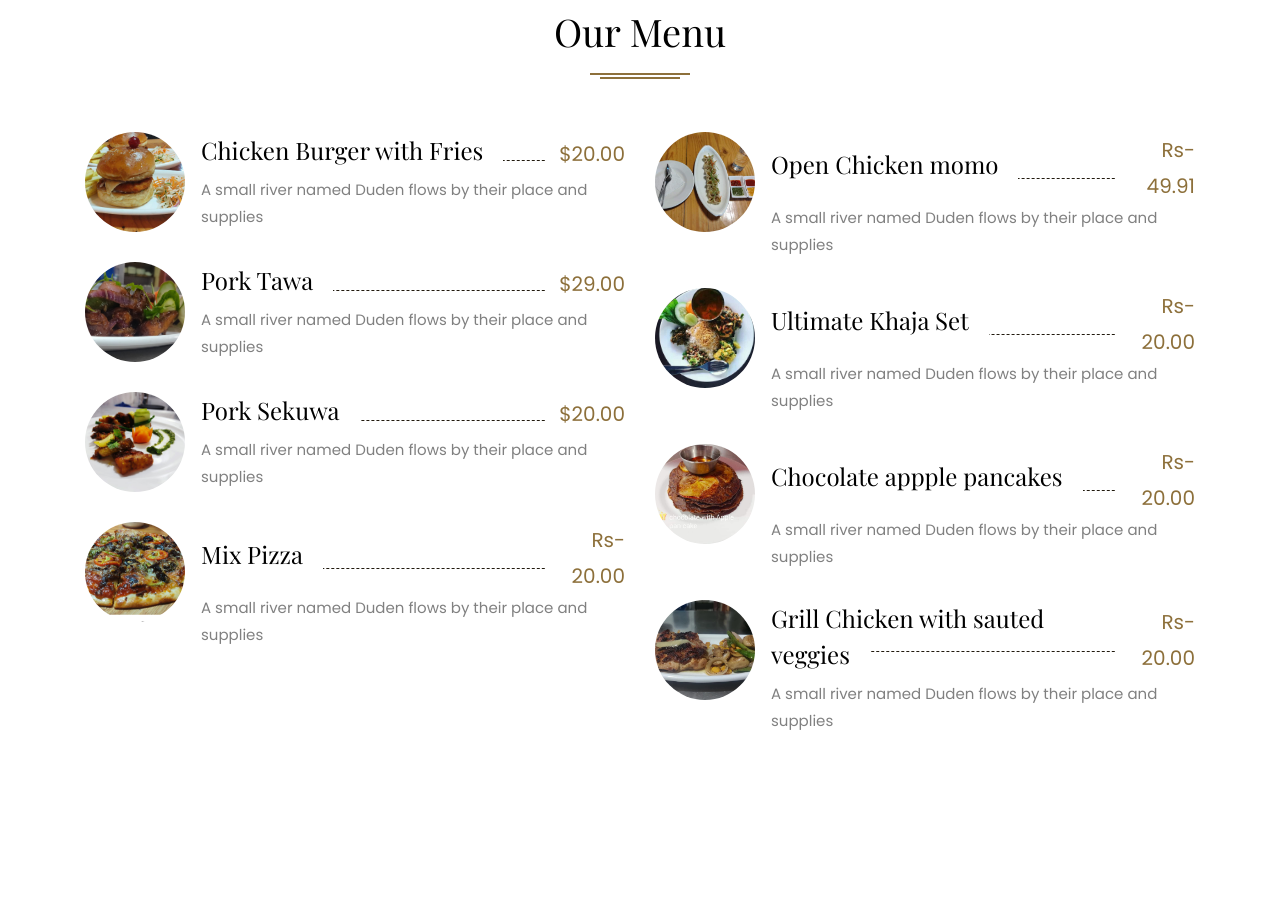
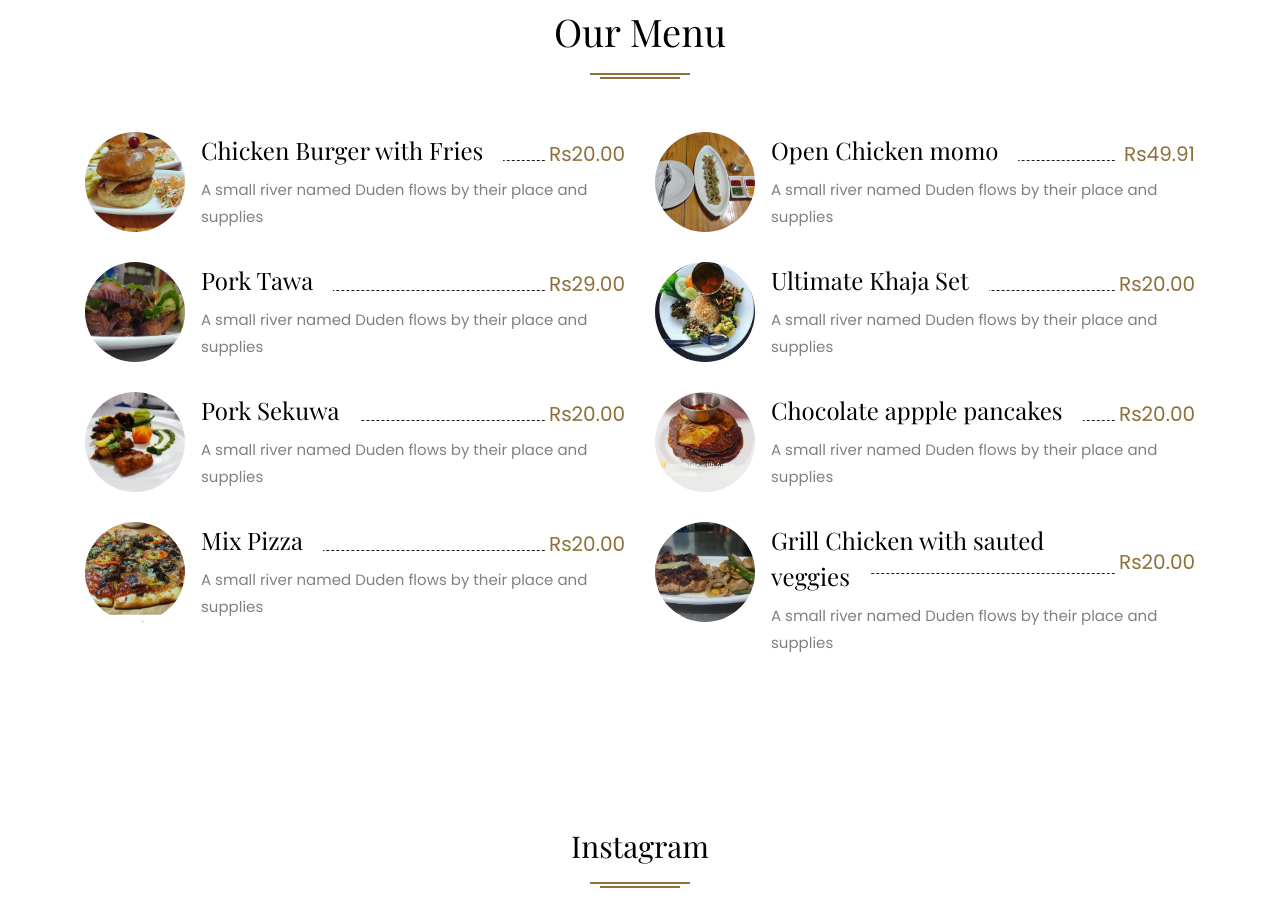
Before and after one commit to Bibhuson/hotelarati, a plain HTML site: page restaurant.html in a window 1280 px wide. Shown: the part 1016-1915 px from the top of the page. Drawn offline with nearby package versions, Linux system fonts and the light colour scheme; some packages are replaced by stand-ins of ours; files whose address does not match are found by name; a web font is replaced by a local one.

Commit message:
Update restaurant.html

```diff
--- a/restaurant.html
+++ b/restaurant.html
@@ -100,7 +100,7 @@
         			<div class="desc pl-3">
 	        			<div class="d-flex text align-items-center">
 	        				<h3><span>Chicken Burger with Fries</span></h3>
-	        				<span class="price">$20.00</span>
+	        				<span class="price">Rs20.00</span>
 	        			</div>
 	        			<div class="d-block">
 	        				<p>A small river named Duden flows by their place and supplies</p>
@@ -112,7 +112,7 @@
         			<div class="desc pl-3">
 	        			<div class="d-flex text align-items-center">
 	        				<h3><span>Pork Tawa</span></h3>
-	        				<span class="price">$29.00</span>
+	        				<span class="price">Rs29.00</span>
 	        			</div>
 	        			<div class="d-block">
 	        				<p>A small river named Duden flows by their place and supplies</p>
@@ -124,7 +124,7 @@
         			<div class="desc pl-3">
 	        			<div class="d-flex text align-items-center">
 	        				<h3><span>Pork Sekuwa</span></h3>
-	        				<span class="price">$20.00</span>
+	        				<span class="price">Rs20.00</span>
 	        			</div>
 	        			<div class="d-block">
 	        				<p>A small river named Duden flows by their place and supplies</p>
@@ -136,7 +136,7 @@
         			<div class="desc pl-3">
 	        			<div class="d-flex text align-items-center">
 	        				<h3><span> Mix Pizza</span></h3>
-	        				<span class="price">Rs-20.00</span>
+	        				<span class="price">Rs20.00</span>
 	        			</div>
 	        			<div class="d-block">
 	        				<p>A small river named Duden flows by their place and supplies</p>
@@ -151,7 +151,7 @@
         			<div class="desc pl-3">
 	        			<div class="d-flex text align-items-center">
 	        				<h3><span>Open Chicken momo</span></h3>
-	        				<span class="price">Rs-49.91</span>
+	        				<span class="price">Rs49.91</span>
 	        			</div>
 	        			<div class="d-block">
 	        				<p>A small river named Duden flows by their place and supplies</p>
@@ -163,7 +163,7 @@
         			<div class="desc pl-3">
 	        			<div class="d-flex text align-items-center">
 	        				<h3><span>Ultimate Khaja Set</span></h3>
-	        				<span class="price">Rs-20.00</span>
+	        				<span class="price">Rs20.00</span>
 	        			</div>
 	        			<div class="d-block">
 	        				<p>A small river named Duden flows by their place and supplies</p>
@@ -175,7 +175,7 @@
         			<div class="desc pl-3">
 	        			<div class="d-flex text align-items-center">
 	        				<h3><span>Chocolate appple pancakes</span></h3>
-	        				<span class="price">Rs-20.00</span>
+	        				<span class="price">Rs20.00</span>
 	        			</div>
 	        			<div class="d-block">
 	        				<p>A small river named Duden flows by their place and supplies</p>
@@ -187,7 +187,7 @@
         			<div class="desc pl-3">
 	        			<div class="d-flex text align-items-center">
 	        				<h3><span>Grill Chicken with sauted veggies</span></h3>
-	        				<span class="price">Rs-20.00</span>
+	        				<span class="price">Rs20.00</span>
 	        			</div>
 	        			<div class="d-block">
 	        				<p>A small river named Duden flows by their place and supplies</p>
```
